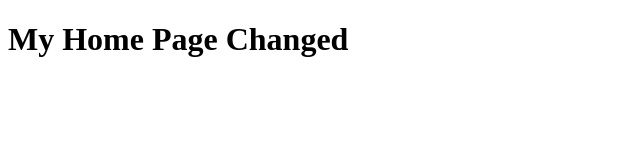
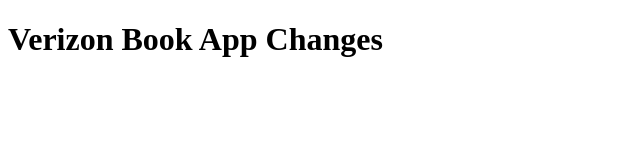
Before and after one commit to programmingwheels2020/trainingcode, a website: page public/index.html in a window 1280 px wide. Shown: the whole page, without its empty margins (0-640 px from the left). Drawn offline with Linux system fonts and the light colour scheme.

Commit message:
Update index.html

```diff
--- a/public/index.html
+++ b/public/index.html
@@ -9,7 +9,7 @@
 </head>
 
 <body>
-    <h1>My Home Page Changed</h1>
+    <h1>Verizon Book App Changes</h1>
 </body>
 
 </html>
```
